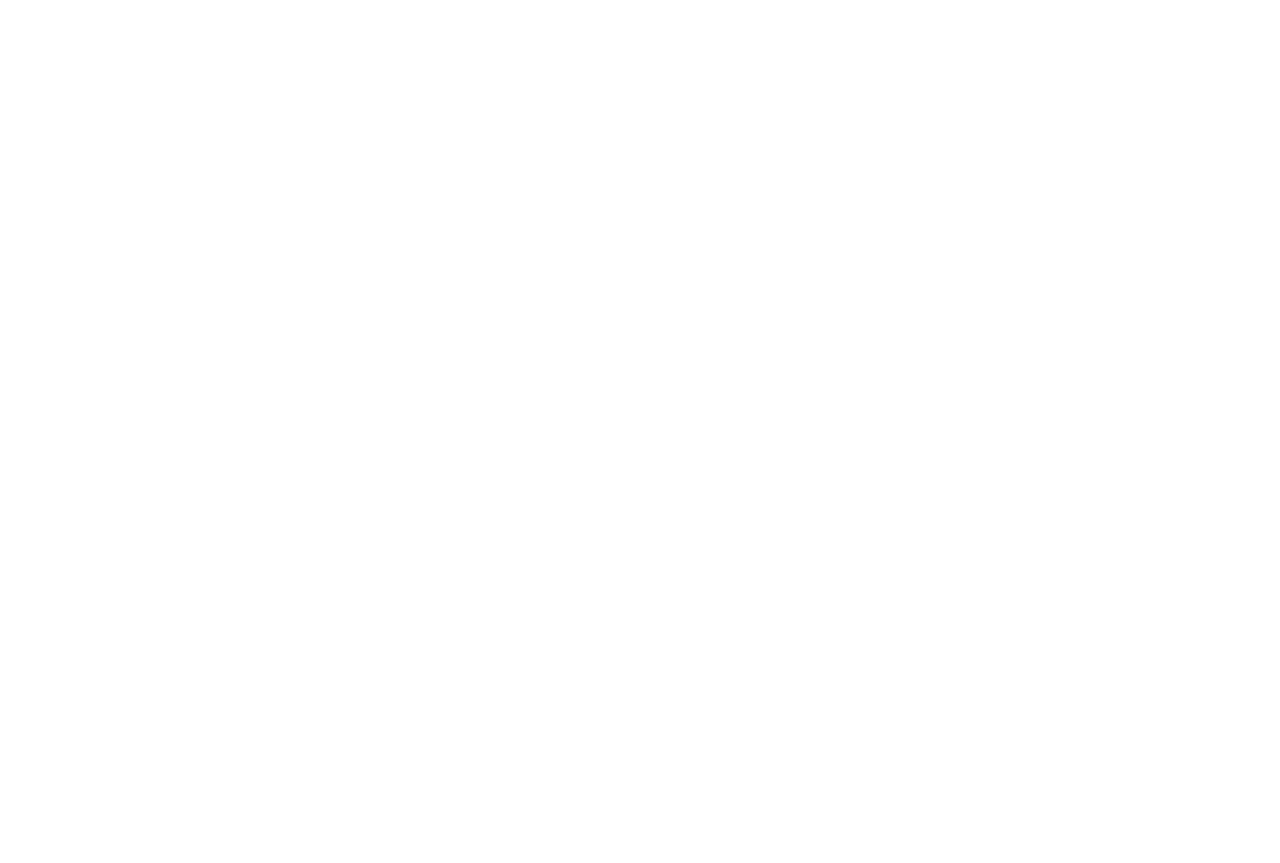
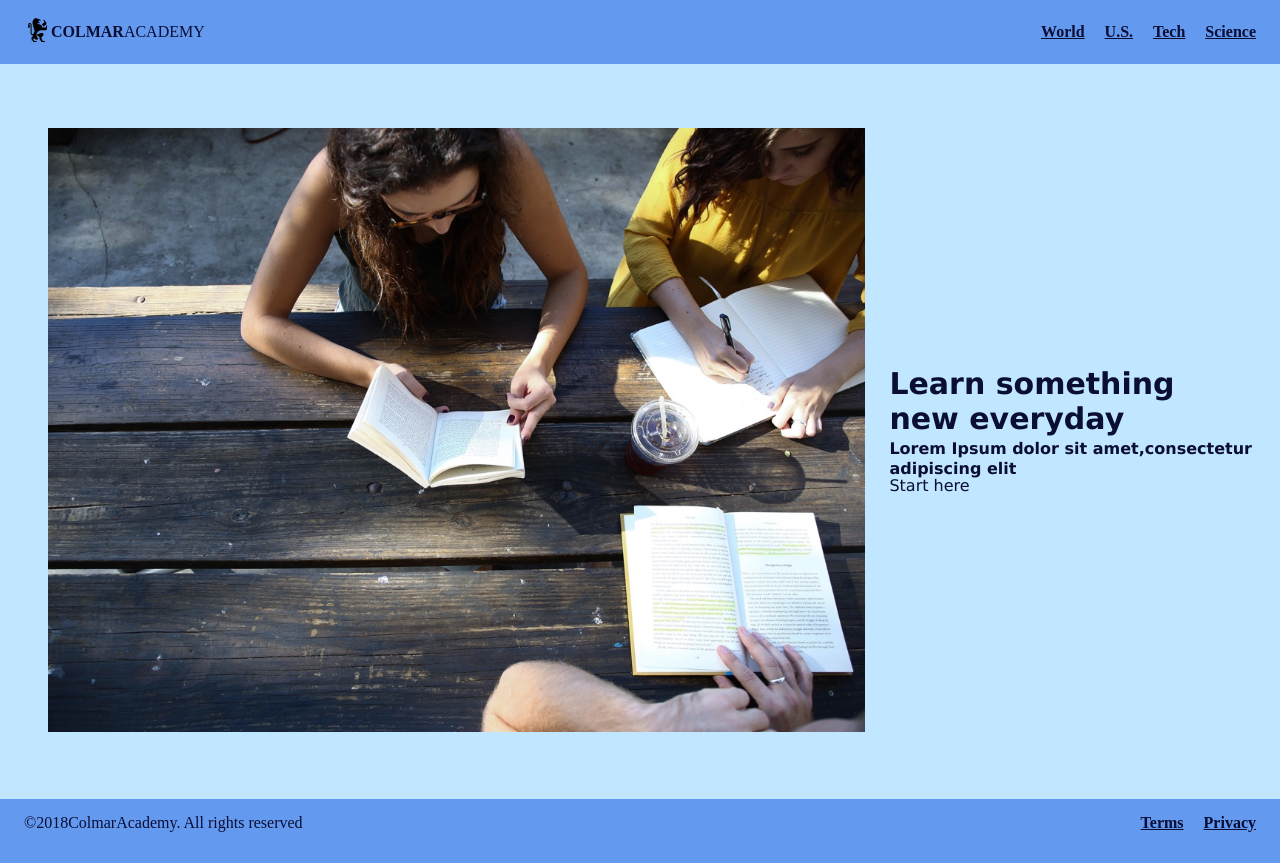
Before and after one commit to Carlinchen/ColmarSchool, a plain HTML site: page index.html in a window 1280 px wide. Before the commit the page ends 800 px from the top, so only its background shows below. Drawn offline with Linux system fonts and the light colour scheme; a web font is replaced by a local one.

Commit message:
header and footer

```diff
--- a/index.html
+++ b/index.html
@@ -5,8 +5,66 @@
     <title>Colmar School</title>
     <link rel='stylesheet' type='text/css' href='resources/reset.css'>
     <link rel='stylesheet' type='text/css' href='resources/style.css'>
+    <link href="https://fonts.googleapis.com/css?family=Roboto|Source+Serif+Pro&display=swap" rel="stylesheet">
   </head>
   <body>
 
+    <!-- Header Section -->
+
+      <header>
+        <div class="logo">
+          <img src="./resources/ic-logo.svg">
+          <span class="logotextfirstpart">COLMAR</span>
+          <span>ACADEMY</span>
+        </div>
+        <nav>
+        	<span><a href="#">World</a></span>
+        	<span><a href="#">U.S.</a></span>
+        	<span><a href="#">Tech</a></span>
+        	<span><a href="#">Science</a></span>
+        </nav>
+      </header>
+
+    <!-- Main Section 1-->
+
+      <div class="section1">
+        <div class="container">
+            <div class="imagecontainerleft">
+               <img class="imageleft"src="./resources/banner.jpg" alt="students learning">
+            </div>
+            <div class="textright">
+                <h1>Learn something</h1>
+                <h1>new everyday</h1>
+                <p> Lorem Ipsum dolor sit amet,consectetur adipiscing elit </p>
+                <span class="button"> Start here</span>
+            </div>
+        </div>
+      </div>
+
+
+
+    <!-- Main Section 2-->
+
+    <div class="container">
+
+    </div>
+
+    <!-- Main Section 3-->
+
+    <!-- Main Section 4-->
+
+    <!-- Footer Section 4-->
+
+      <footer>
+        <div class="footer">
+          <span>©2018ColmarAcademy. All rights reserved</span>
+        </div>
+        <nav>
+          <span><a href="#">Terms</a></span>
+          <span><a href="#">Privacy</a></span>
+        </nav>
+      </footer>
+
+
   </body>
 </html>
--- a/resources/style.css
+++ b/resources/style.css
@@ -0,0 +1,132 @@
+html {
+  width: 100%;
+}
+
+/* Universal Styles */
+
+body {
+  margin: 0;
+  font-family: "Verdana", serif;
+  font-size: 16px;
+  color: red;
+}
+
+a:link {color: #0A0E35;}
+a:visited {color: #0A0E35;}
+a:active {color: #0A0E35;}
+a:hover {color:#6499F0;}
+
+h1 {
+  margin-bottom:5px;
+  font-size: 30px;
+  font-weight: bold;
+}
+
+nav span {
+  display: inline-block;
+  padding-left: 16px;
+}
+
+.container {
+  width: 100%;
+  margin: 0 auto;
+}
+
+.section1 {
+  background-color: #C1E6FF;
+  color: #0A0E35;
+}
+
+.section1 .container {
+  display: flex;
+  align-items: center;
+  padding: 2rem 1.5rem;
+}
+
+/* Header */
+
+header {
+  display: flex;
+  align-items: center;
+  margin-top: 0px;
+  z-index: 1;
+  width: 100%;
+  height: 64px;
+  background-color: #6499F0;
+  font-family: "Source Serif Pro";
+  font-size: 16px;
+}
+
+.logo {
+  display: flex;
+  align-items: center;
+  flex-grow: 1;
+  padding-left: 24px;
+}
+
+.logo img {
+  height: 32px;
+}
+
+.logo span {
+  color: #0A0E35;
+}
+
+.logotextfirstpart{
+  font-weight: 800;
+}
+
+header nav {
+  padding-right: 24px;
+  font-weight: bold;
+}
+
+
+/* Main Section */
+
+.section1 {
+  display: flex;
+  width: 100%;
+}
+
+.section1 p{
+  font-weight: bold;
+  line-height: 1.2;
+}
+
+.imagecontainerleft {
+  padding: 32px 24px;
+}
+
+.imageleft {
+  width: 100%;
+  height: auto;
+}
+/* Footer */
+
+footer {
+  display: flex;
+  z-index: 1;
+  width: 100%;
+  height: 64px;
+  background-color: #6499F0;
+  font-family: "Source Serif Pro";
+  font-size: 16px;
+  margin: 0px;
+  position: absolute;
+}
+
+.footer span {
+  color: #0A0E35;
+}
+
+footer nav {
+  padding: 16px 24px 0 0;
+  font-weight: bold;
+}
+
+.footer {
+  display: flex;
+  flex-grow: 1;
+  padding: 16px 0 0 24px;
+}
```
Also changed, not shown: resources/Unbenannt.PNG (added), resources/fonts.PNG (added).
